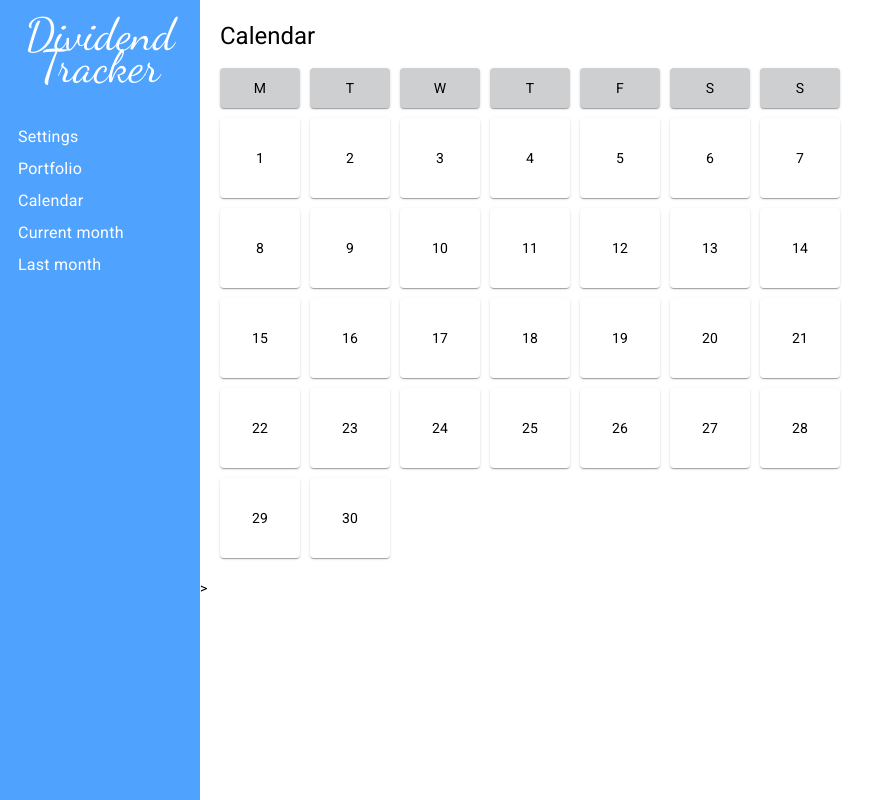
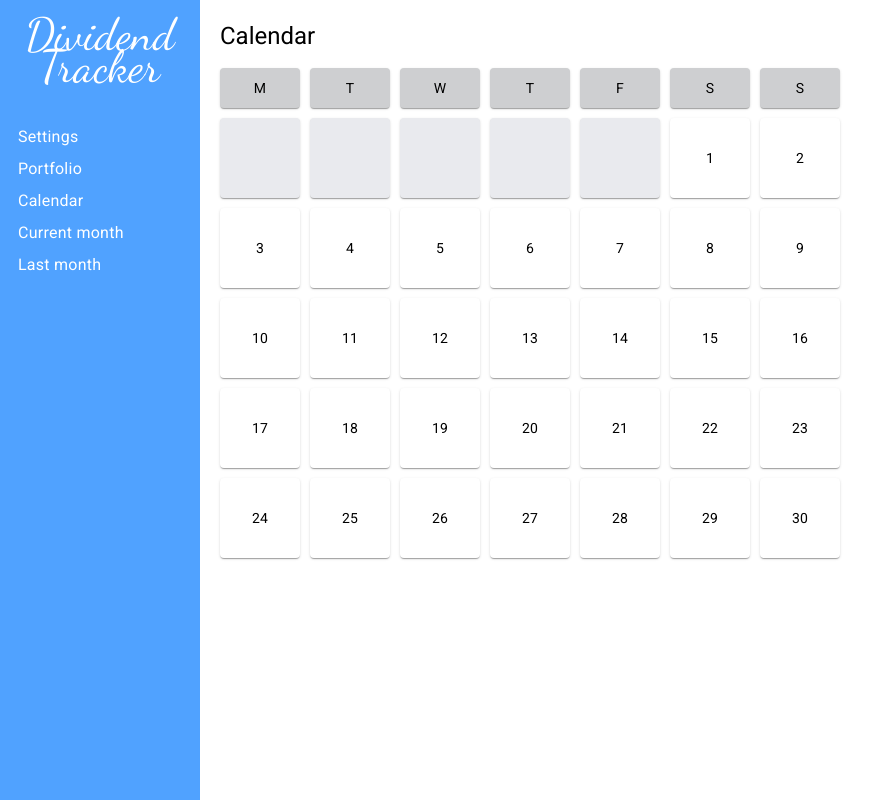
Before and after one commit to pcasano/web-div-tracker, an Angular app: page /calendar in a window 1280 px wide. Shown: the top 800 px of the page, without its empty margins (0-886 px from the left). Built offline with nearby package versions, Linux system fonts and the light colour scheme.

Commit message:
added css for calendar

```diff
--- a/src/app/calendar/calendar.component.css
+++ b/src/app/calendar/calendar.component.css
@@ -20,3 +20,9 @@
     justify-content: center;
     align-items: center;
   }
+
+  .empty-card {
+    height: 80px;
+    width: 80px;
+    background-color: rgb(233, 234, 238);
+  }
--- a/src/app/calendar/calendar.component.html
+++ b/src/app/calendar/calendar.component.html
@@ -10,12 +10,21 @@
               </mat-card>
         </ng-container>
 
-        <ng-container *ngFor="let day of numbers">
-          <mat-card class="calendar-card">
-            <mat-card-content>
-              {{ day }}
-            </mat-card-content>
-          </mat-card>
+        <ng-container *ngFor="let day of monthDaysArray">
+
+          <ng-container *ngIf="day>0; else elseBlock">
+            <mat-card class="calendar-card">
+              <mat-card-content>
+                {{ day }}
+              </mat-card-content>
+            </mat-card>
+          </ng-container>
+
+          <ng-template #elseBlock>
+            <mat-card class="empty-card" >
+            </mat-card>
+          </ng-template >
+
         </ng-container>
       </div>
-</div>>
+</div>
--- a/src/app/calendar/calendar.component.ts
+++ b/src/app/calendar/calendar.component.ts
@@ -8,13 +8,16 @@ import { Component, OnInit } from '@angular/core';
 export class CalendarComponent implements OnInit{
 
   daysOfWeek: string[] = ['M', 'T', 'W', 'T', 'F', 'S', 'S'];
-  numbers: number[] = [];
+  monthDaysArray: number[] = [];
+  firstDayOfWeek: number;
 
   ngOnInit(): void {
     const currentDate = new Date();
     // Get year and month
     const year = currentDate.getFullYear();
-    const month = currentDate.getMonth() + 1; // Month is zero-based, so add 1
+    // const month = currentDate.getMonth() + 1;
+    const month = 6;
+
     // Create a new date object for the first day of next month
     const firstDayOfNextMonth = new Date(year, month, 1);
     // Subtract 1 day from the first day of next month to get the last day of the current month
@@ -22,9 +25,18 @@ export class CalendarComponent implements OnInit{
     // Get the day of the month from the last day of the current month
     const numberOfDaysInMonth = lastDayOfMonth.getDate();
 
+    const numberOfTheWeek = this.getFirstDayOfWeek(year, month);
+    for (let i = 1; i <= numberOfTheWeek; i++) {
+      this.monthDaysArray.push(0);
+    }
     for (let i = 1; i <= numberOfDaysInMonth; i++) {
-      this.numbers.push(i);
+      this.monthDaysArray.push(i);
     }
   }
 
+  getFirstDayOfWeek(year: number, month: number): number {
+    const firstDayOfMonth = new Date(year, month - 1, 1);
+    return  firstDayOfMonth.getDay() - 1
 }
+
+}
--- a/tsconfig.json
+++ b/tsconfig.json
@@ -2,6 +2,7 @@
 {
   "compileOnSave": false,
   "compilerOptions": {
+    "strictPropertyInitialization": false,
     "outDir": "./dist/out-tsc",
     "forceConsistentCasingInFileNames": true,
     "strict": true,
```
